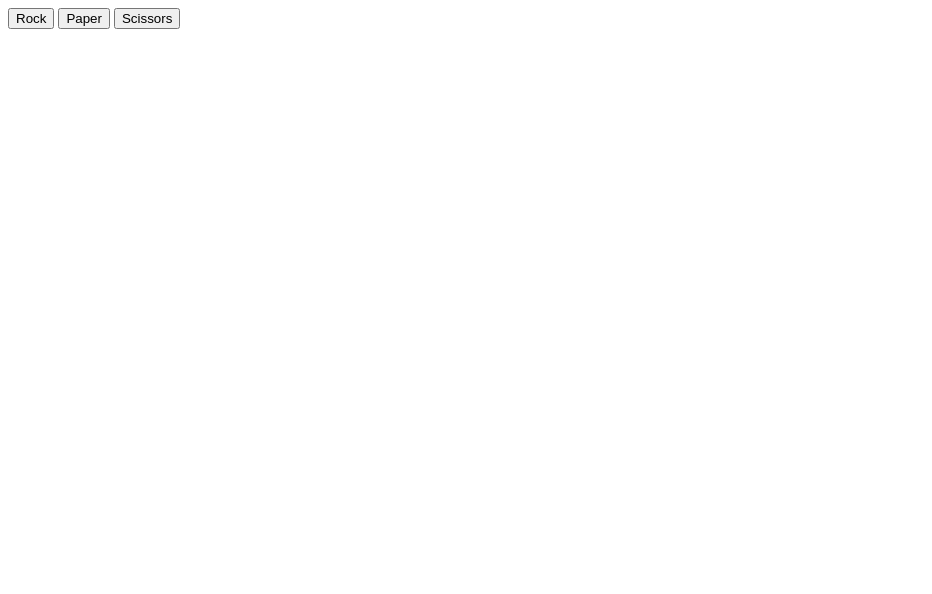
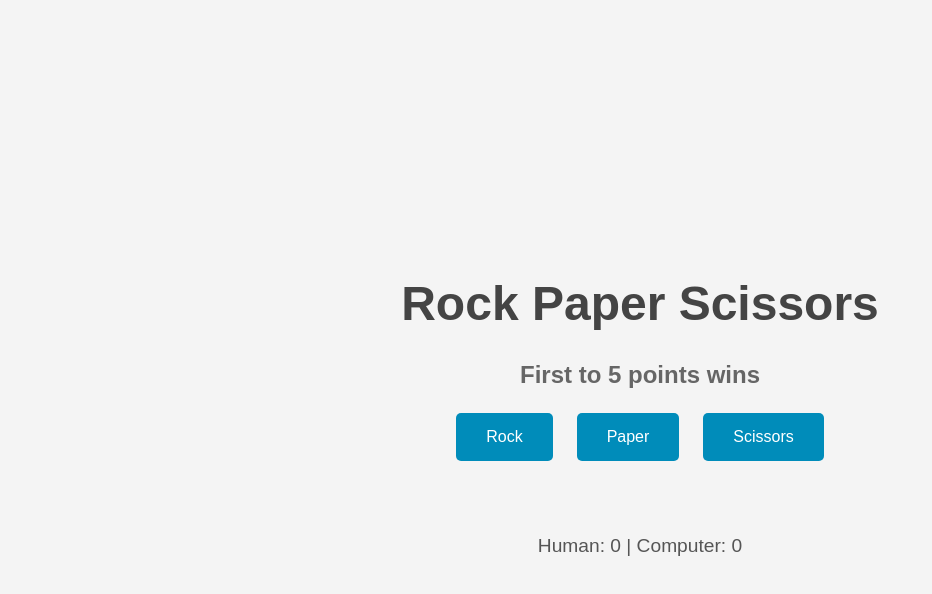
Before and after one commit to MarkLuo04/rock-paper-scissors, a plain HTML site: page index.html in a window 1280 px wide. Shown: the whole page, without its empty margins (0-932 px from the left). Drawn offline with Linux system fonts and the light colour scheme.

Commit message:
Added styling to UI with inline CSS - Adjusted buttons and fonts - Added header text and win condition

```diff
--- a/index.html
+++ b/index.html
@@ -4,21 +4,87 @@
     <meta charset="UTF-8">
     <meta name="viewport" content="width=device-width, initial-scale=1.0">
     <title>Rock Paper Scissors</title>
+    <style>
+        body {
+            font-family: Arial, sans-serif;
+            background-color: #f4f4f4;
+            color: #333;
+            text-align: center;
+            margin: 0;
+            padding: 0;
+            display: flex;
+            flex-direction: column;
+            align-items: center;
+            justify-content: center;
+            height: 100vh;
+        }
 
+        h1 {
+            font-size: 3em;
+            color: #444;
+            margin-bottom: 10px;
+        }
 
+        h2 {
+            font-size: 1.5em;
+            color: #666;
+            margin-bottom: 20px;
+        }
+
+        #buttons {
+            display: flex;
+            justify-content: center;
+            gap: 20px;
+            margin-bottom: 30px;
+        }
+
+        button {
+            background-color: #008cba;
+            border: none;
+            color: white;
+            padding: 15px 30px;
+            text-align: center;
+            text-decoration: none;
+            display: inline-block;
+            font-size: 16px;
+            margin: 4px 2px;
+            cursor: pointer;
+            border-radius: 5px;
+            transition: background-color 0.3s ease;
+        }
+
+        button:hover {
+            background-color: #005f75;
+        }
+
+        #results, #score {
+            font-size: 1.5em;
+            margin-top: 20px;
+        }
+
+        #results {
+            font-weight: bold;
+            color: #222;
+        }
+
+        #score {
+            font-size: 1.2em;
+            color: #555;
+        }
+    </style>
 </head>
 <body>
-    <button id="rock">Rock</button>
-    <button id="paper">Paper</button>
-    <button id="scissors">Scissors</button>
+    <h1>Rock Paper Scissors</h1>
+    <h2>First to 5 points wins</h2>
 
-    <div id="results">
-
+    <div id="buttons">
+        <button id="rock">Rock</button>
+        <button id="paper">Paper</button>
+        <button id="scissors">Scissors</button>
     </div>
 
-    <div id="score">
-
-    </div>
+    <div id="results"></div>
+    <div id="score">Human: 0 | Computer: 0</div>
 
     <script src="script.js"></script>
 </body>
--- a/script.js
+++ b/script.js
@@ -36,10 +36,10 @@ function playRound(humanChoice, computerChoice) {
         (humanChoice === "scissors" && computerChoice === "paper")
     ) {
         humanScore++;
-        result = `You win! ${humanChoice.charAt(0).toUpperCase() + humanChoice.slice(1)} beats ${computerChoice}.`;
+        result = `You gained a point! ${humanChoice.charAt(0).toUpperCase() + humanChoice.slice(1)} beats ${computerChoice}.`;
     } else {
         computerScore++;
-        result = `You lose! ${computerChoice.charAt(0).toUpperCase() + computerChoice.slice(1)} beats ${humanChoice}.`;
+        result = `Your opponent gains a point. ${computerChoice.charAt(0).toUpperCase() + computerChoice.slice(1)} beats ${humanChoice}.`;
     }
 
     resultsDiv.textContent = result;
@@ -55,9 +55,9 @@ function playRound(humanChoice, computerChoice) {
 function determineWinner() {
     let finalMessage = "";
     if (humanScore > computerScore) {
-        finalMessage = "Congratulations, you reached a score of 5! You won the game!";
+        finalMessage = "Congratulations, you won the game!";
     } else {
-        finalMessage = "The computer wins the game by reaching a score of 5. Better luck next time!";
+        finalMessage = "The computer wins the game. Better luck next time!";
     }
 
     resultsDiv.textContent = finalMessage;
```
